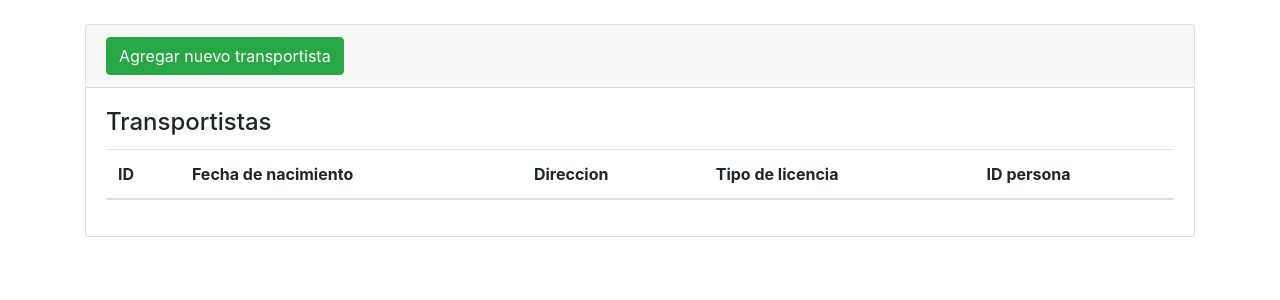
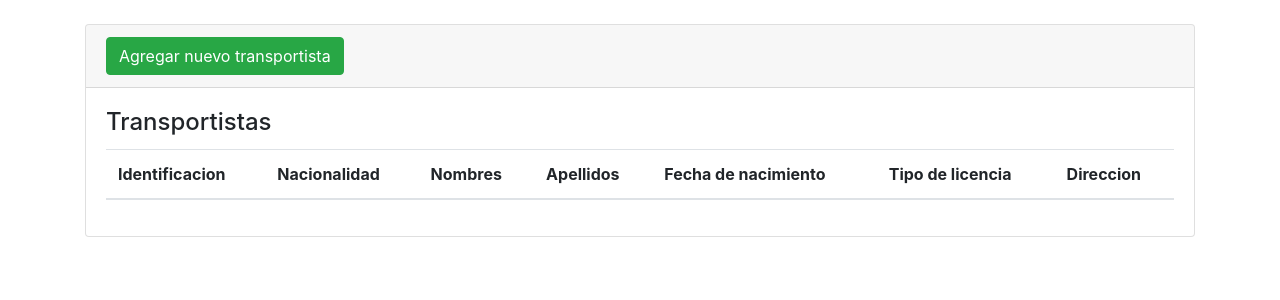
Before and after one commit to Alexander7000/HDP115G25, a Django app: page /transportistas in a window 1280 px wide. Shown: the part 56-356 px from the top of the page. Run offline with Django 3.2, Linux system fonts and the light colour scheme; data that the repository does not hold is empty; some libraries are stand-ins or nearby versions.

Commit message:
se logro un ingreso de 1 a 1

```diff
--- a/ratpc/forms.py
+++ b/ratpc/forms.py
@@ -1,4 +1,5 @@
 from django import forms
+
 from .models import Persona, Vehiculo, Transportista, Informe, Mercaderia, Usuario
 
 class PersonaForm(forms.ModelForm):
@@ -14,7 +15,8 @@ class VehiculoForm(forms.ModelForm):
 class TransportistaForm(forms.ModelForm):
     class Meta:
         model = Transportista
-        fields = '__all__'
+        fields = ['fecha_nacimiento','direccion','tipo_licencia']
+
 
 class InformeForm(forms.ModelForm):
     class Meta:
--- a/ratpc/templates/paginas/inicio.html
+++ b/ratpc/templates/paginas/inicio.html
@@ -46,7 +46,7 @@
         <div class="col-sm">
             <div class="card text-white bg-dark mb-3 text-center" style="max-width: 18rem;">
                 <div class="card-header">
-                    <h5 class="card-title">Gestionar trasnportista </h5>
+                    <h5 class="card-title">Gestionar transportista </h5>
                 </div>
                 <div class="card-body">
                     <p class="card-text">En este apartado puedes crear, modificar y eliminar un transportista</p>
--- a/ratpc/templates/personas/form.html
+++ b/ratpc/templates/personas/form.html
@@ -14,8 +14,8 @@
         <div class="col-12 help-text"> {{campo.errors}} </div>
     {% endfor %}
 
-    <input name="" id="" class="btn btn-success" type="submit" value="Enviar informacion">
+    <input name="" id="" class="btn btn-success" type="submit" value="Siguiente">
 
-    <a name="" id="" class="btn btn-primary" href="{% url 'personas' %}" role="button">Cancelar</a>
+    <a name="" id="" class="btn btn-primary" href="{% url 'transportistas' %}" role="button">Cancelar</a>
 
 </form>
--- a/ratpc/templates/transportistas/index.html
+++ b/ratpc/templates/transportistas/index.html
@@ -4,9 +4,9 @@
 
 {% block contenido %}
 
-<div class="card">
+<div class="card" >
     <div class="card-header">
-        <a name="" id="" class="btn btn-success" href="{% url 'crear_tr' %}" role="button">Agregar nuevo transportista</a>
+        <a name="" id="" class="btn btn-success" href="{% url 'crear_pe' %}" role="button">Agregar nuevo transportista</a>
     </div>
     <div class="card-body">
         <h4 class="card-title">Transportistas</h4>
@@ -14,21 +14,25 @@
         <table class="table">
             <thead>
             <tr>
-                <th>ID</th>
+                <th>Identificacion</th>
+                <th>Nacionalidad</th>
+                <th>Nombres</th>
+                <th>Apellidos</th>
                 <th>Fecha de nacimiento</th>
+                <th>Tipo de licencia </th>
                 <th>Direccion</th>
-                <th>Tipo de licencia </th>
-                <th>ID persona</th>
             </tr>
             </thead>
             <tbody>
                 {% for transportista in transportistas%}
                     <tr>
-                        <td> {{transportista.id_transportista}} </td>
+                        <td> {{transportista.id_persona.identificacion}} </td>
+                        <td> {{transportista.id_persona.id_nacionalidad}} </td>
+                        <td> {{transportista.id_persona.nombre_persona}} </td>
+                        <td> {{transportista.id_persona.apellido}} </td>
                         <td> {{transportista.fecha_nacimiento}} </td>
+                        <td> {{transportista.tipo_licencia}} </td>
                         <td> {{transportista.direccion}} </td>
-                        <td> {{transportista.tipo_licencia}} </td>
-                        <td> {{transportista.id_persona_id}} </td>
                         <td>
                             <a name="" id="" class="btn btn-info" href="{% url 'editar_tr' transportista.id_transportista %}" role="button">Editar</a>
                             |
--- a/ratpc/urls.py
+++ b/ratpc/urls.py
@@ -18,7 +18,7 @@ urlpatterns = [
     path('vehiculos/editar/<int:id>', views.editar_ve, name='editar_ve'),
 
     path('transportistas', views.transportistas, name='transportistas'),
-    path('transportistas/crear', views.crear_tr, name='crear_tr'),
+    path('transportistas/crear/<int:id>', views.crear_tr, name='crear_tr'),
     path('transportistas/<int:id>', views.eliminar_tr, name='eliminar_tr'),
     path('transportistas/editar/<int:id>', views.editar_tr, name='editar_tr'),
 
--- a/ratpc/views.py
+++ b/ratpc/views.py
@@ -21,8 +21,8 @@ def personas(request):
 def crear_pe(request):
     formulario = PersonaForm(request.POST or None)
     if formulario.is_valid():
-        formulario.save()
-        return redirect('personas')
+        x = formulario.save() #obtiene el objeto
+        return redirect('crear_tr', x.id_persona)
     return render(request, 'personas/crear.html', {'formulario': formulario})
 
 def editar_pe(request, id):
@@ -70,10 +70,13 @@ def transportistas(request):
     transportistas = Transportista.objects.all()
     return render(request, 'transportistas/index.html', {'transportistas': transportistas})
 
-def crear_tr(request):
+def crear_tr(request, id):
     formulario = TransportistaForm(request.POST or None)
     if formulario.is_valid():
-        formulario.save()
+        persona = Persona.objects.get(id_persona=id)
+        transaportista = formulario.save(commit=False)
+        transaportista.id_persona = persona
+        transaportista.save()
         return redirect('transportistas')
     return render(request, 'transportistas/crear.html', {'formulario': formulario})
 
```
Also changed, not shown: ratpc/admin.py (+8 -6 lines), ratpc/migrations/0002_auto_20220617_0317.py.
